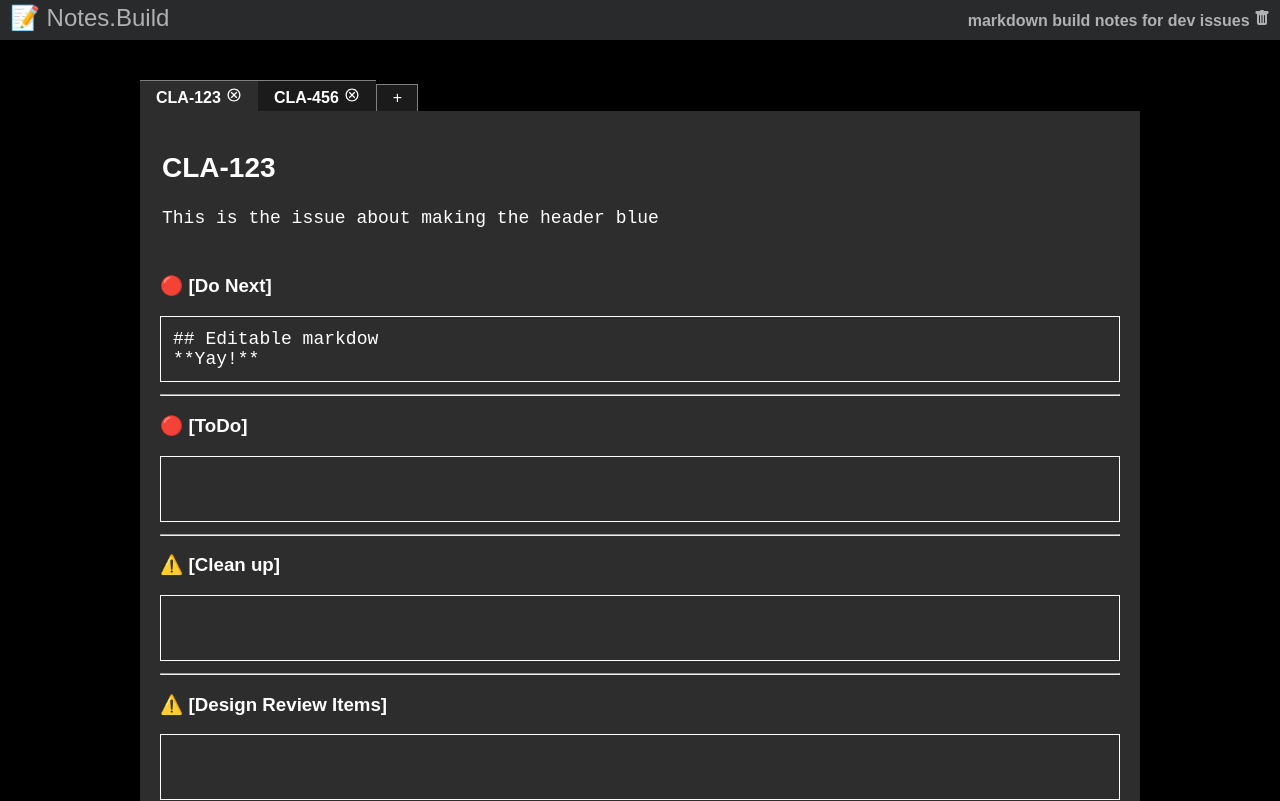
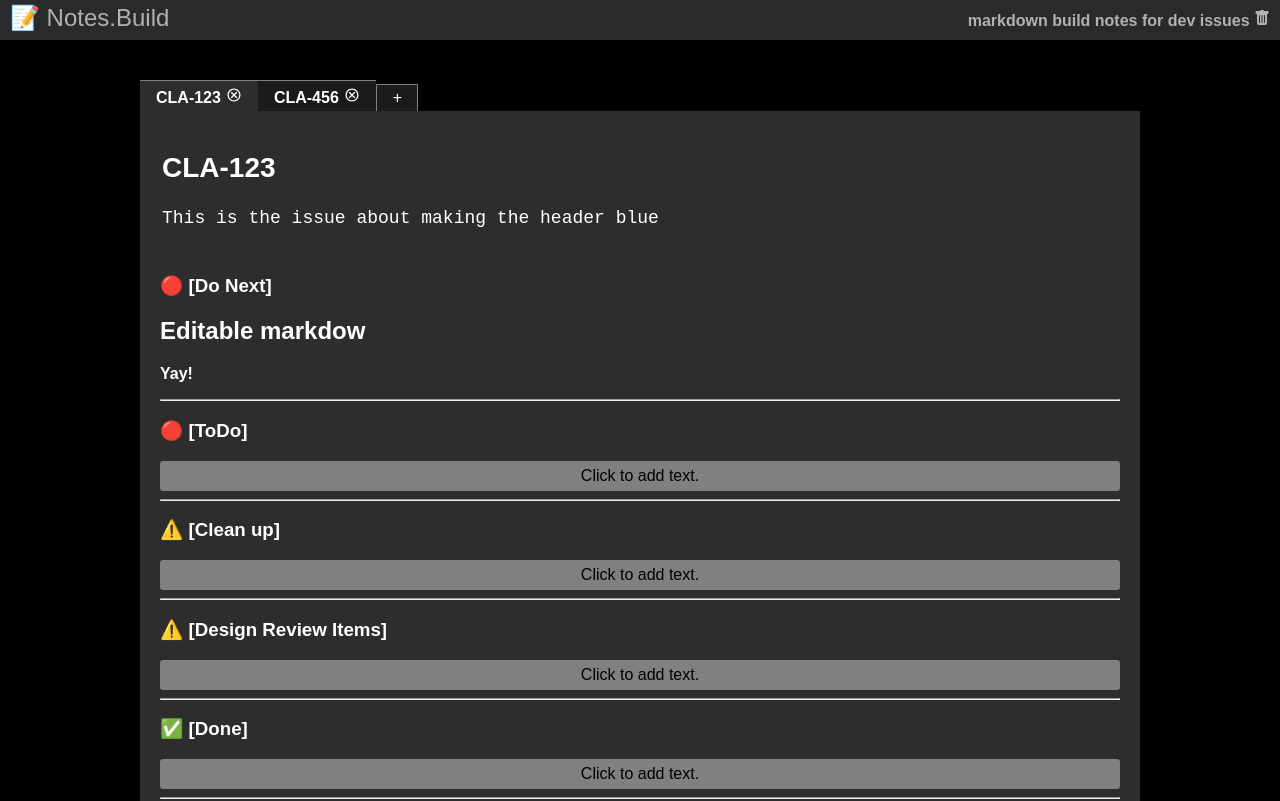
Before and after one commit to clamstew/devnotes, a React (Create React App) app: page / in a window 1280 px wide. Shown: the top 801 px of the page. Built offline with nearby package versions, Linux system fonts and the light colour scheme.

Commit message:
Get the editable to viewable markdown flow working mostly getting the ifs and the elses tamed

```diff
--- a/src/EditableMarkdownArea.js
+++ b/src/EditableMarkdownArea.js
@@ -14,15 +14,50 @@ const EditModeTextArea = styled.textarea({
   fontSize: 18
 });
 
+const NoContentPrompt = styled.div({
+  backgroundColor: "grey",
+  paddingTop: 6,
+  paddingBottom: 6,
+  borderRadius: 3,
+  color: "black",
+  textAlign: "center",
+  cursor: "pointer"
+});
+
 export const EditableMarkdownArea = props => {
   const {
     ref,
-    isComponentVisible: editMode,
-    setIsComponentVisible: setEditMode
+    isComponentVisible: viewMarkdownMode,
+    // NOTE: opposite of View Markdown mode is "edit mode"
+    setIsComponentVisible: setViewMarkdown
   } = useComponentVisible(true);
   const [markdown, setMarkdownValue] = useState(props.markdown);
 
-  return editMode ? (
+  if (viewMarkdownMode && markdown === undefined) {
+    return (
+      <NoContentPrompt
+        onClick={() => {
+          setViewMarkdown(false);
+        }}
+      >
+        Click to add text.
+      </NoContentPrompt>
+    );
+  }
+
+  if (viewMarkdownMode) {
+    return (
+      <div
+        onClick={() => {
+          setViewMarkdown(false);
+        }}
+      >
+        <ReactMarkdown source={markdown} />
+      </div>
+    );
+  }
+
+  return (
     <div ref={ref}>
       <EditModeTextArea
         value={markdown}
@@ -30,17 +65,9 @@ export const EditableMarkdownArea = props => {
           return setMarkdownValue(e.target.value);
         }}
         onBlur={e => {
-          return setEditMode(false);
+          return setViewMarkdown(true);
         }}
       />
     </div>
-  ) : (
-    <div
-      onClick={() => {
-        setEditMode(true);
-      }}
-    >
-      <ReactMarkdown source={markdown} />
-    </div>
   );
 };
```
